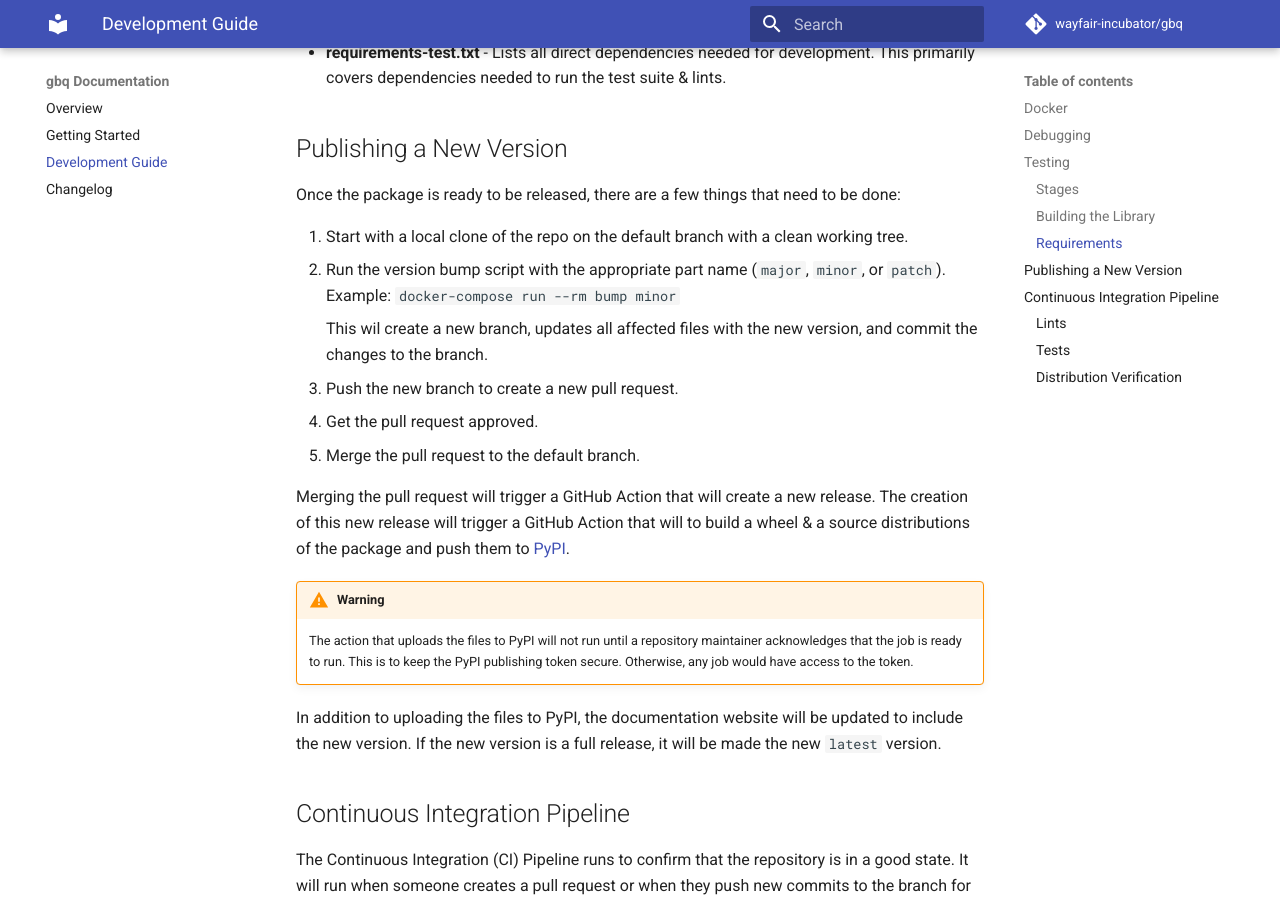
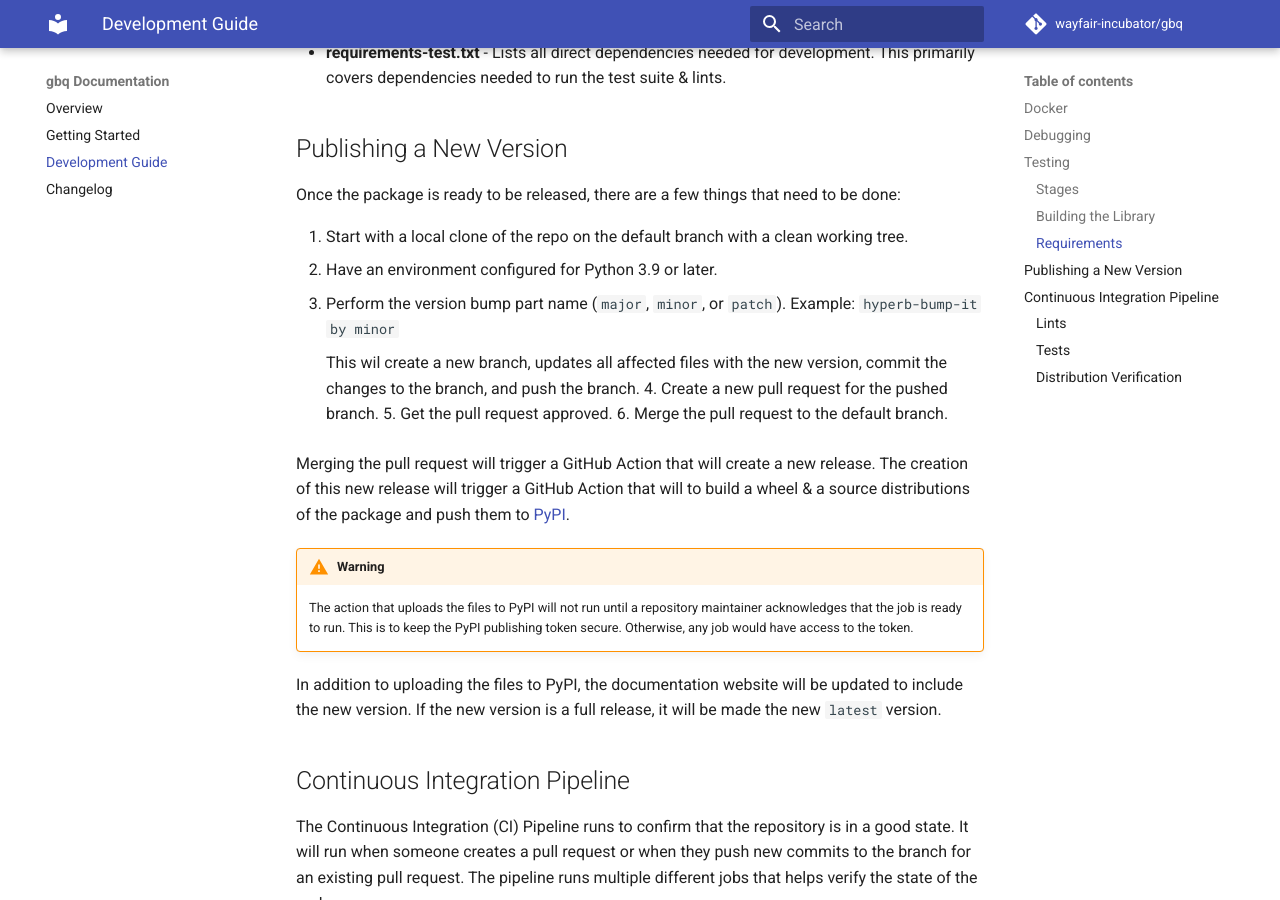
Before and after one commit to wayfair-incubator/gbq, an MkDocs documentation site: the page built from docs/development-guide.md, in a window 1280 px wide and 900 px high, scrolled down 2077 px. Built offline with MkDocs 1.6.1 and Material for MkDocs 9.7.7, drawn with Linux system fonts in a browser that asks for light colours; comment, search, counter and statistics services are not loaded; the version menu is left out.

Commit message:
Migrate to hyper-bump-it (#498)

```diff
--- a/docker-compose.yml
+++ b/docker-compose.yml
@@ -37,7 +37,3 @@ services:
   mike:
     <<: [ *mkdocs, *mount-app-and-user-git-config ]
     entrypoint: "mike"
-
-  bump:
-    <<: [ *devbox, *mount-app-and-user-git-config ]
-    entrypoint: "docker/bump_version.sh"
--- a/docs/development-guide.md
+++ b/docs/development-guide.md
@@ -69,8 +69,8 @@ To customize / override a specific testing stage, please read the documentation
 2. [MyPy][mypy-docs]
 3. [Black][black-docs]
 4. [Isort][isort-docs]
-4. [Flake8][flake8-docs]
-5. [Bandit][bandit-docs]
+5. [Flake8][flake8-docs]
+6. [Bandit][bandit-docs]
 
 ### Building the Library
 
@@ -88,14 +88,15 @@ support an editable install.
 Once the package is ready to be released, there are a few things that need to be done:
 
 1. Start with a local clone of the repo on the default branch with a clean working tree.
-2. Run the version bump script with the appropriate part name (`major`, `minor`, or `patch`).
-    Example: `docker-compose run --rm bump minor`
+2. Have an environment configured for Python 3.9 or later.
+3. Perform the version bump part name (`major`, `minor`, or `patch`).
+    Example: `hyperb-bump-it by minor`
 
-    This wil create a new branch, updates all affected files with the new version, and commit the changes to the branch.
-
-3. Push the new branch to create a new pull request.
-4. Get the pull request approved.
-5. Merge the pull request to the default branch.
+    This wil create a new branch, updates all affected files with the new version, commit the changes to the branch, and
+    push the branch.
+4. Create a new pull request for the pushed branch.
+5. Get the pull request approved.
+6. Merge the pull request to the default branch.
 
 Merging the pull request will trigger a GitHub Action that will create a new release. The creation of this new
 release will trigger a GitHub Action that will to build a wheel & a source distributions of the package and push them to
--- a/requirements-test.txt
+++ b/requirements-test.txt
@@ -1,9 +1,9 @@
 autoflake==2.2.1
 bandit==1.7.5
 black==23.10.1
-bump2version==1.0.1
 flake8==6.1.0
 isort==5.12.0
+hyper-bump-it==0.5.2; python_version >= '3.9'
 livereload==2.6.3
 mypy==1.6.1
 pytest==7.4.2
```
Also changed, not shown: pyproject.toml (+23 -0 lines), .bumpversion.cfg (deleted), 1 other file.
